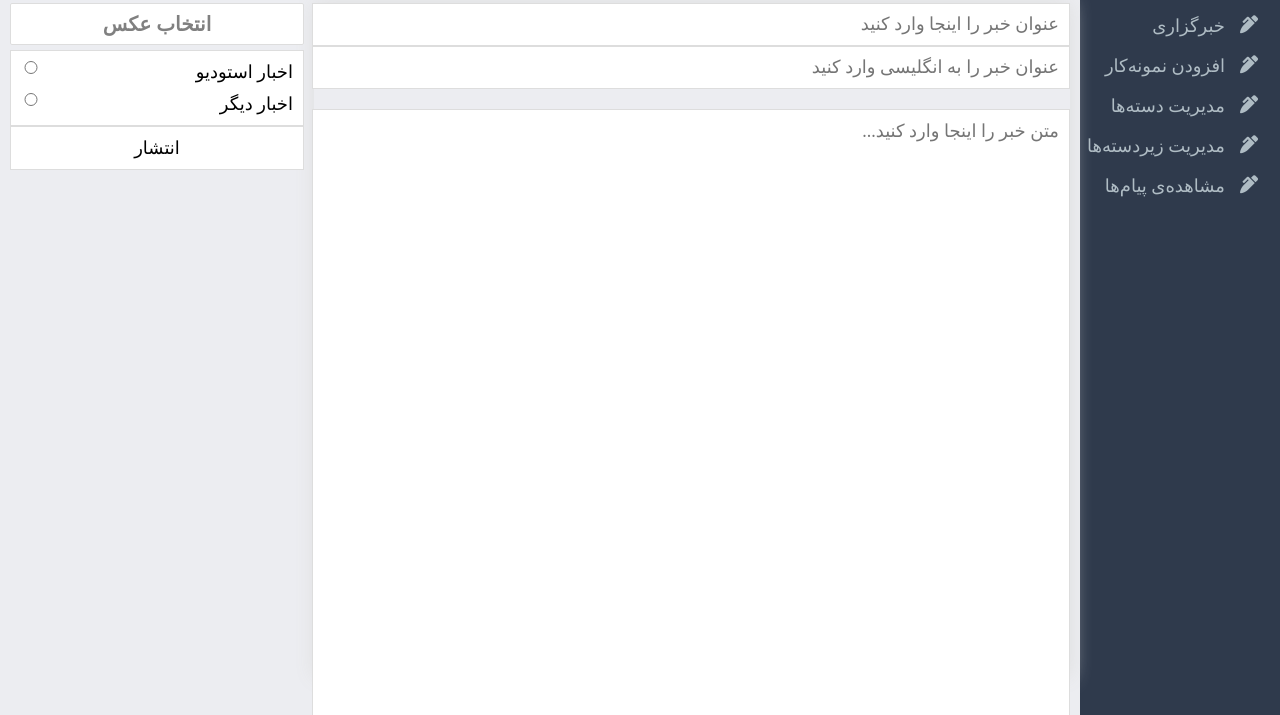
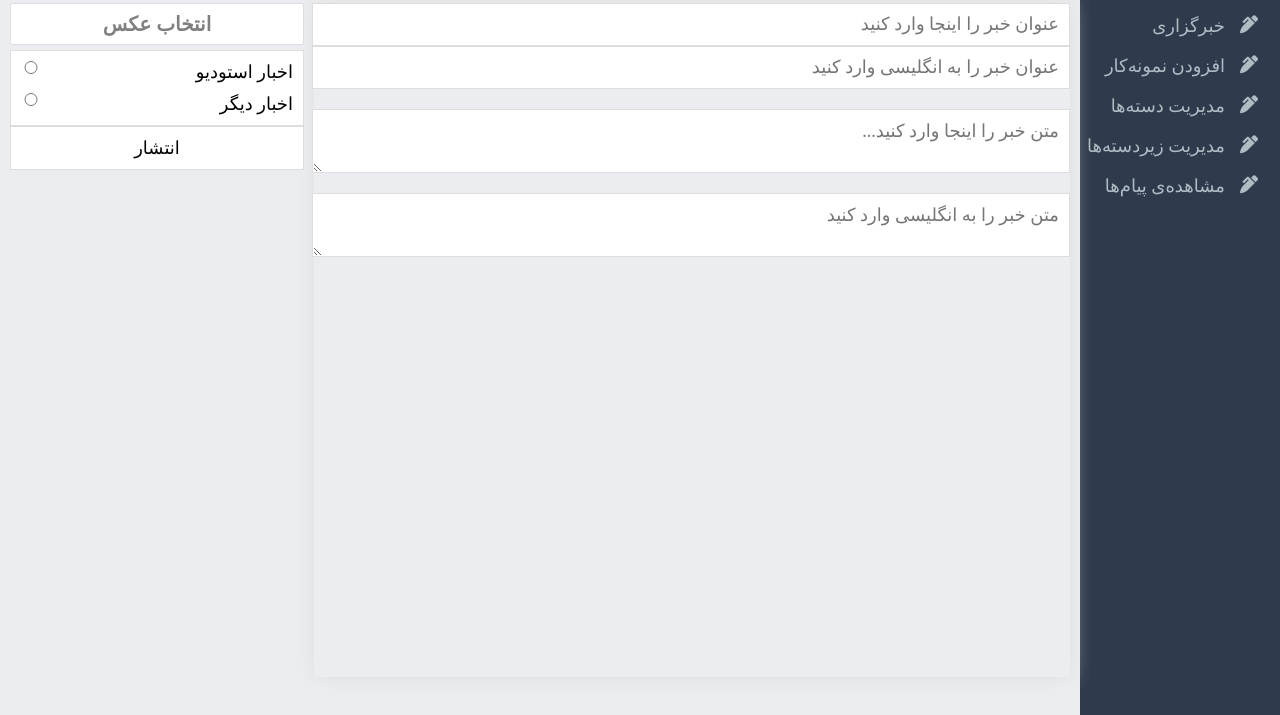
Before and after one commit to DetectiveBatman/Roberto, a website: page view/newsPosting.html in a window 1280 px wide. Shown: the part 85-800 px from the top of the page. Drawn offline with Linux system fonts and the light colour scheme; files whose address does not match are found by name; a web font is replaced by a local one.

Commit message:
fixed errors

```diff
--- a/lib/css/newsPosting.css
+++ b/lib/css/newsPosting.css
@@ -29,10 +29,9 @@ input[name='title'] {
   height: 20px;
 }
 
-#news-text {
+.news-text {
   margin-top: 20px;
   float: right;
-  height: calc(100% - 60px);
   width: calc(100% - 20px);
   direction: rtl;
   padding: 10px;
--- a/main.js
+++ b/main.js
@@ -60,13 +60,14 @@ app.post('/panel/api/news', upload.single("images"), (req, res, next) => {
   const randomName = String(Math.floor(Math.random() * (10000000 - 10000) + 10000)); // The file's address
 
   let query =
-  `INSERT INTO news (title, photo, text, date, type, enTitle) VALUES (
+  `INSERT INTO news (title, photo, text, date, type, enTitle, enText) VALUES (
     '${parameters.newsTitle}',
     '${randomName}.jpg',
     '${parameters.newsText}',
     '${d}',
     '${parameters.type}',
-    '${parameters.newsEnTitle}'
+    '${parameters.newsEnTitle}',
+    '${parameters.newsEnText}'
   );`
 
   db.query(query, (err, resp, fld) => {
--- a/view/newsPosting.html
+++ b/view/newsPosting.html
@@ -88,7 +88,8 @@
         <div id="text-inputs">
           <input type="text" name="newsTitle" placeholder="عنوان خبر را اینجا وارد کنید">
           <input type="text" name="newsEnTitle" placeholder="عنوان خبر را به انگلیسی وارد کنید">
-          <textarea style="resize:none;" name="newsText" id="news-text" placeholder="متن خبر را اینجا وارد کنید..."></textarea>
+          <textarea style="resize:vertical;" name="newsText" class="news-text" placeholder="متن خبر را اینجا وارد کنید..."></textarea>
+          <textarea style="resize:vertical;" name="newsEnText" class="news-text" placeholder="متن خبر را به انگلیسی وارد کنید"></textarea>
         </div>
 
         <div id="left-inputs">
```
